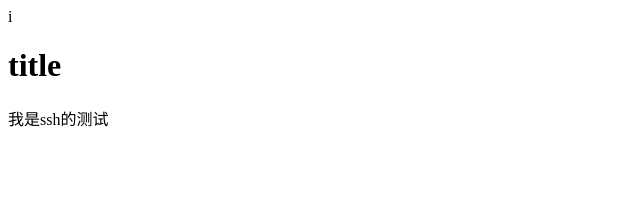
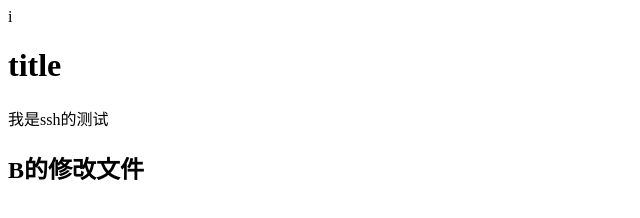
Before and after one commit to fa123123qq/git1, a plain HTML site: page index.html in a window 1280 px wide. Shown: the whole page, without its empty margins (0-640 px from the left). Drawn offline with Linux system fonts and the light colour scheme.

Commit message:
B的修改

```diff
--- a/index.html
+++ b/index.html
@@ -2,5 +2,6 @@ i<html>
 	<body>
 		<h1>title</h1>
 		<p>我是ssh的测试</p>
+		<h2>B的修改文件</h2>
 	</body>
 </html>
```
